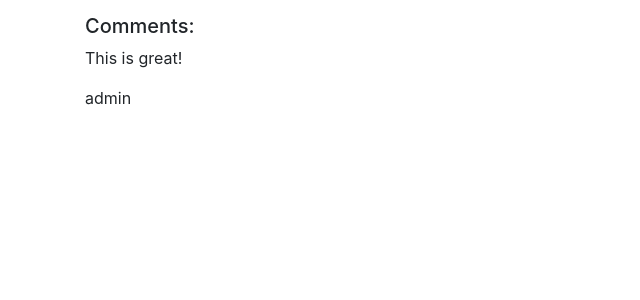
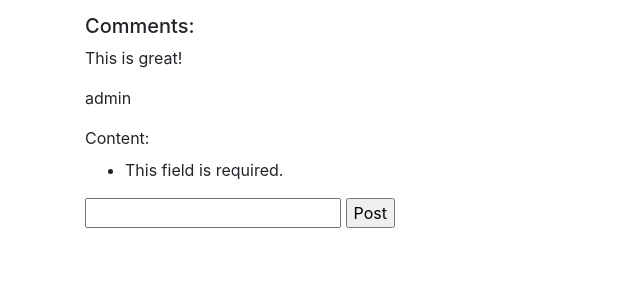
Before and after one commit to mariesophiet/auctions, a Django app: page /item/9 in a window 1280 px wide. Shown: the part 362-662 px from the top of the page, without its empty margins (0-640 px from the left). Run offline with Django 3.2, Linux system fonts and the light colour scheme; data comes from the database, SQL or seed files in the repository; both versions use the stored data as it was after the commit; some libraries are stand-ins or nearby versions.

Commit message:
added comment writing function to items

```diff
--- a/auctions/templates/auctions/item.html
+++ b/auctions/templates/auctions/item.html
@@ -25,6 +25,12 @@
             {% else %}
             <p>No comments.</p>
             {% endif %}
+
+            <form action="{% url 'auctions:item' id=listing.id %}" method="post" enctype='multipart/form-data'>
+                {% csrf_token %}
+                {{ form }}
+                <input type="submit" value="Post">
+            </form>
         </div>
     </div>
 
--- a/auctions/views.py
+++ b/auctions/views.py
@@ -13,11 +13,35 @@ def index(request):
         "listings": Listing.objects.all
     })
 
+class NewCommentForm(forms.Form):
+    content = forms.CharField(max_length=500)
+
 def view_item(request, id):
-    return render(request, "auctions/item.html", {
-        "listing": Listing.objects.get(id=id),
-        "comments": Comments.objects.filter(product_id=id)
-    })
+    if request.method == "POST":
+        # post a new comment
+
+        content = request.POST["content"]
+        # get current user's id
+        user = request.user
+        product = Listing.objects.get(id=id) # TODO: hacky fix
+
+        # save the comment in db
+        comment = Comments(user=user, product=product, comment=content)
+        comment.save()
+
+        # hacky fix reload page after form submission
+        return render(request, "auctions/item.html", {
+            "listing": Listing.objects.get(id=id),
+            "comments": Comments.objects.filter(product_id=id),
+            "form": NewCommentForm(request.POST)
+        })
+
+    else:
+        return render(request, "auctions/item.html", {
+            "listing": Listing.objects.get(id=id),
+            "comments": Comments.objects.filter(product_id=id),
+            "form": NewCommentForm(request.POST)
+        })
 
 
 def login_view(request):
@@ -72,6 +96,8 @@ def register(request):
         return render(request, "auctions/register.html")
 
 class NewListingForm(forms.Form):
+    # form to add a new product to sell
+
     title = forms.CharField(label="Title")
     category = forms.ChoiceField(required=False, choices=Listing.category.field.choices)
     price = forms.DecimalField(max_digits=10, decimal_places=2)
@@ -80,6 +106,7 @@ class NewListingForm(forms.Form):
 
 def listing(request):
     if request.method == "POST":
+        # save the new product in db
         title = request.POST["title"]
         category = request.POST["category"]
         price = request.POST["price"]
@@ -97,6 +124,7 @@ def listing(request):
 
 def categories(request):
     # show all categories
+
     # fix to get only the second values in CATEGORIES
     categories = [cat[1] for cat in Listing.CATEGORIES]
     return render(request, "auctions/categories.html", {
```
Also changed, not shown: db.sqlite3.
